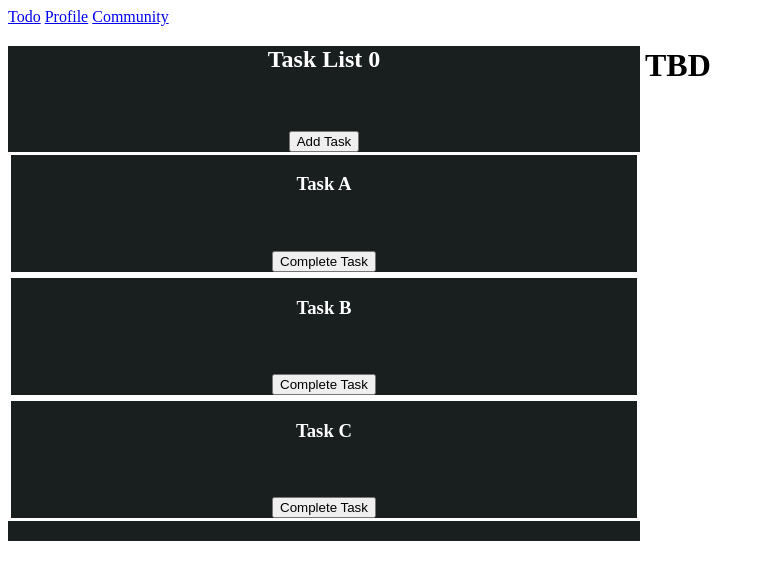
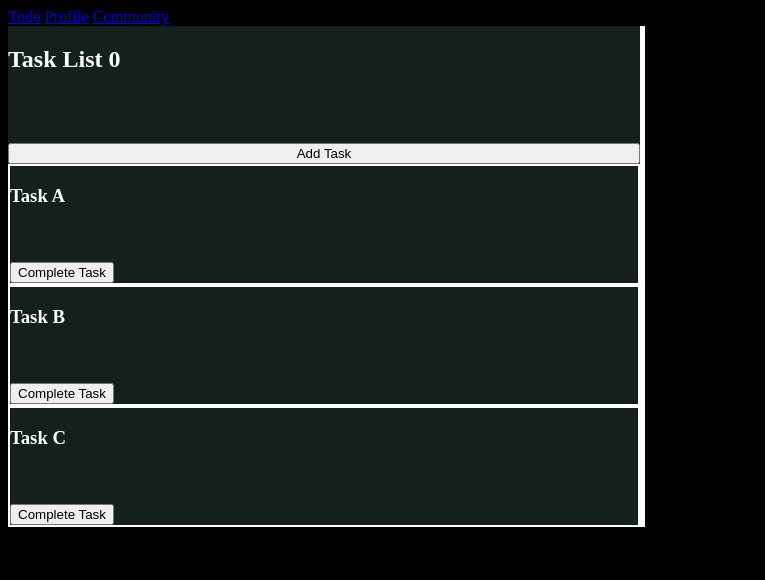
Before and after one commit to CerberusLatrans/todo-app, a SvelteKit app: page / in a window 1280 px wide. Shown: the top 580 px of the page, without its empty margins (0-765 px from the left). Built offline with nearby package versions, Linux system fonts and the light colour scheme.

Commit message:
flex layout

```diff
--- a/src/app.html
+++ b/src/app.html
@@ -5,6 +5,11 @@
 		<link rel="icon" href="%sveltekit.assets%/favicon.png" />
 		<meta name="viewport" content="width=device-width" />
 		%sveltekit.head%
+        <style>
+            html {
+                background-color: black;
+            }
+        </style>
 	</head>
 	<body data-sveltekit-preload-data="hover">
 		<div style="display: contents">%sveltekit.body%</div>
--- a/src/routes/list/List.svelte
+++ b/src/routes/list/List.svelte
@@ -32,7 +32,7 @@
 
 </script>
 
-<div class="dark">
+<div class="list-panel">
     {#if taskList != undefined}
         <h2 contenteditable="true" bind:textContent={taskList.name}></h2>
         <p contenteditable="true" bind:textContent={taskList.description}></p>
@@ -46,12 +46,13 @@
 </div>
 
 <style>
-	.dark {
-        /*display:flex;
-        flex-direction: column;*/
-        background-color: rgb(25, 30, 30);
+	.list-panel {
+        display:flex;
+        flex-direction: column;
+        align-items: stretch;
+        background-color: rgb(20, 33, 27);
 		color: white;
-		text-align: center;
+		text-align: left;
         height: 100%;
 	}
 </style>
--- a/src/routes/list/ListItem.svelte
+++ b/src/routes/list/ListItem.svelte
@@ -19,6 +19,7 @@
 
 <style>
     div {
-        border: solid white;
+        border: 2px solid white;
+
     }
 </style>
```
